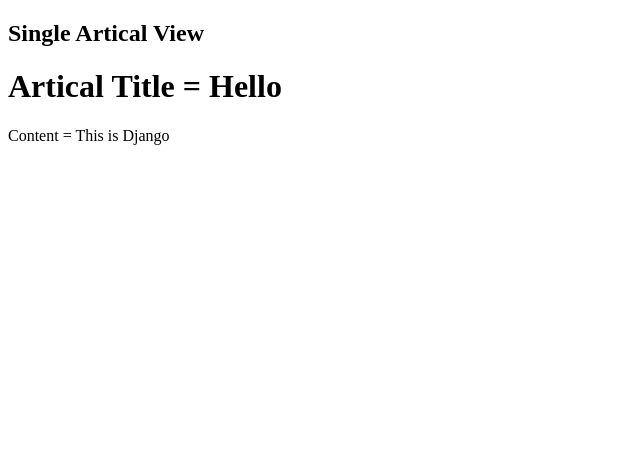
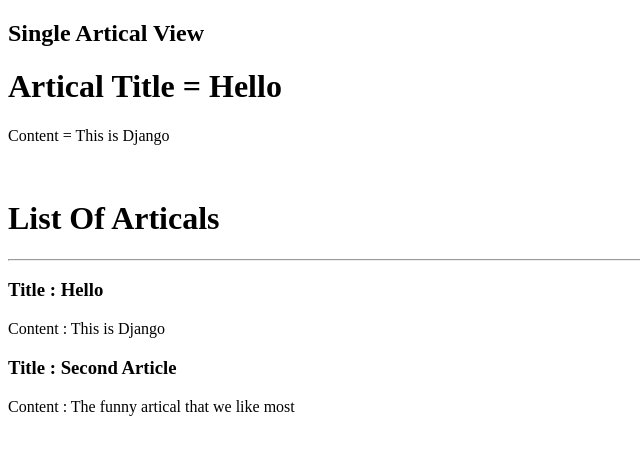
Before and after one commit to MohosinMiah/django_A2Z, a Django app: page / in a window 1280 px wide. Shown: the top 455 px of the page, without its empty margins (0-640 px from the left). Run offline with Django 4.2, Linux system fonts and the light colour scheme; data comes from the database, SQL or seed files in the repository.

Commit message:
List Data display and rendered

```diff
--- a/templates/home_view.html
+++ b/templates/home_view.html
@@ -4,5 +4,14 @@
 <h2>Single Artical View</h2>
 <h1>Artical Title =  {{ artical_obj.title  }} </h1>
 <p>Content =  {{ artical_obj.content }} </p>
+<br>
+<h1>List Of Articals</h1>
+<hr>
+{%  for artical in articals  %}
+<div class="list-group">
+	<h3>Title : {{ artical.title }}</h3>
+	<p>Content : {{ artical.content }}</p> </p>
+</div>
+{% endfor %}
+
 {% endblock content %}
-}
--- a/try_django/views.py
+++ b/try_django/views.py
@@ -7,6 +7,10 @@ from django.shortcuts import render
 def home_view(request):
     # Get data from database
     artical_obj = Article.objects.get( pk=1 )
+    articals = Article.objects.all()
 
-    context = {'artical_obj': artical_obj}
+    context = {
+        'artical_obj': artical_obj,
+        'articals' : articals
+        }
     return render(request, 'home_view.html',context)
```
